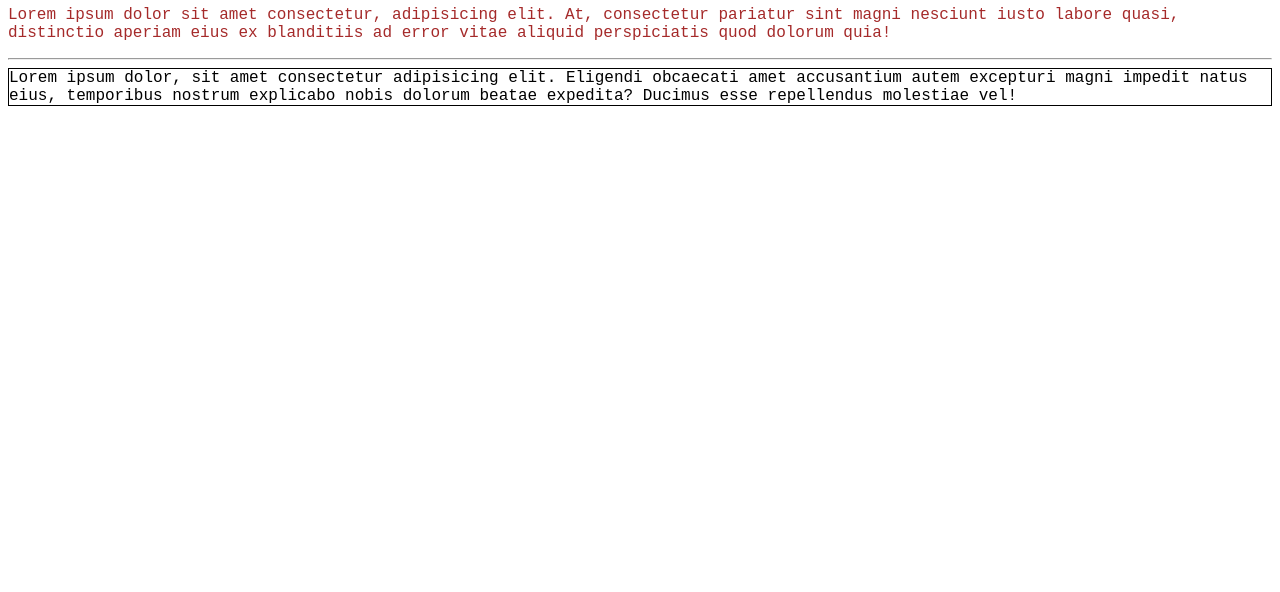
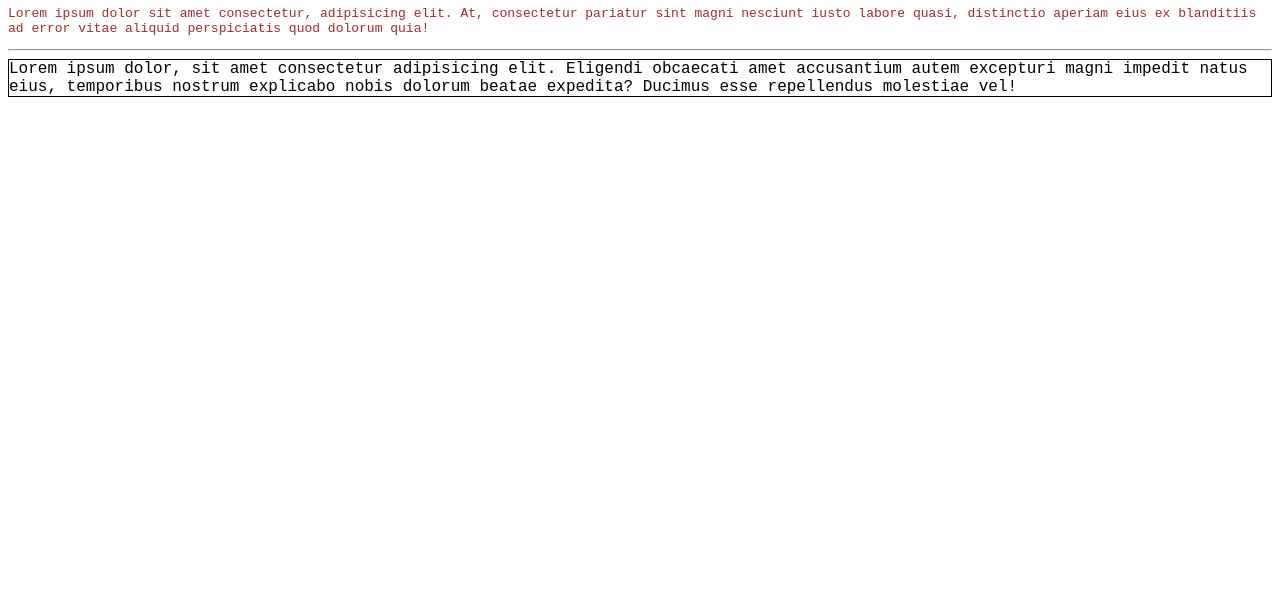
Before and after one commit to pratchayari/BasicCSS, a plain HTML site: page t10-CssFonts.html in a window 1280 px wide. Shown: the part 208-800 px from the top of the page. Drawn offline with Linux system fonts and the light colour scheme.

Commit message:
Update t10-CssFonts.html

```diff
--- a/t10-CssFonts.html
+++ b/t10-CssFonts.html
@@ -11,7 +11,7 @@
             }
             #title{
                 color: brown;
-                /*font-family: monospace;*/
+                font-family: monospace;
             }
             h1{
                 color: violet;
```
